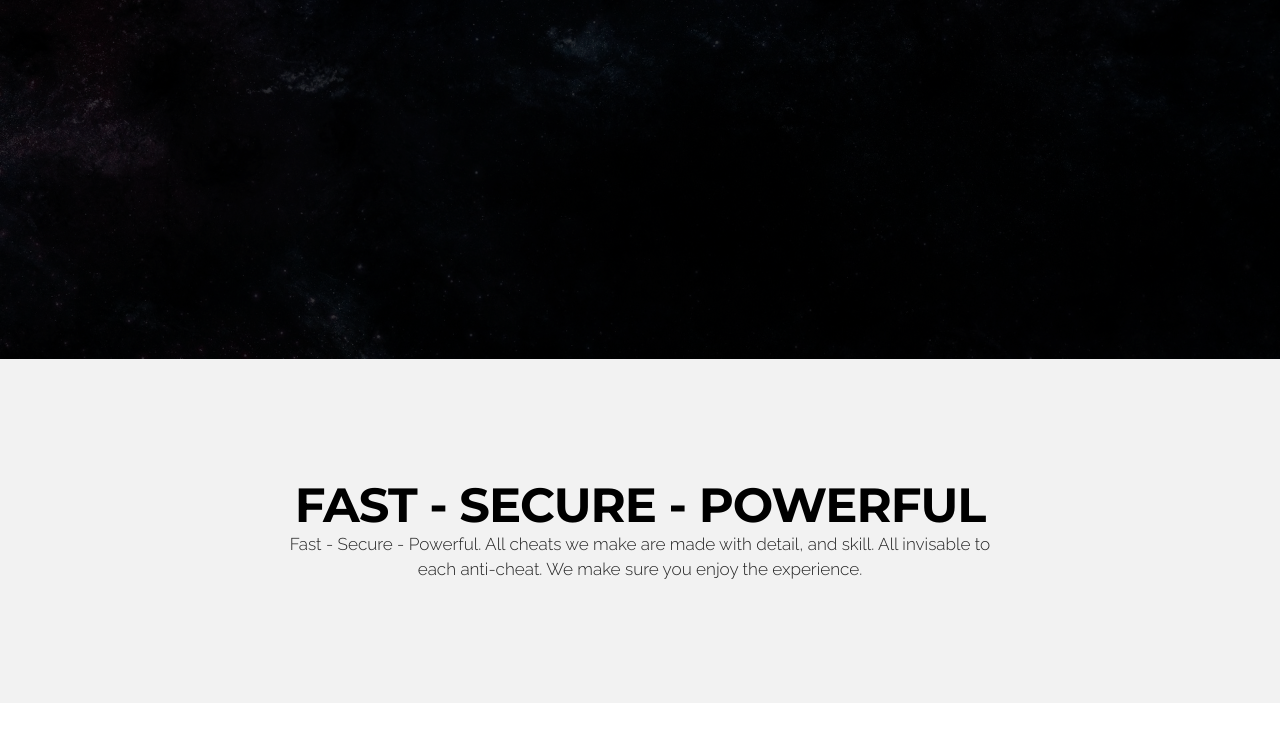
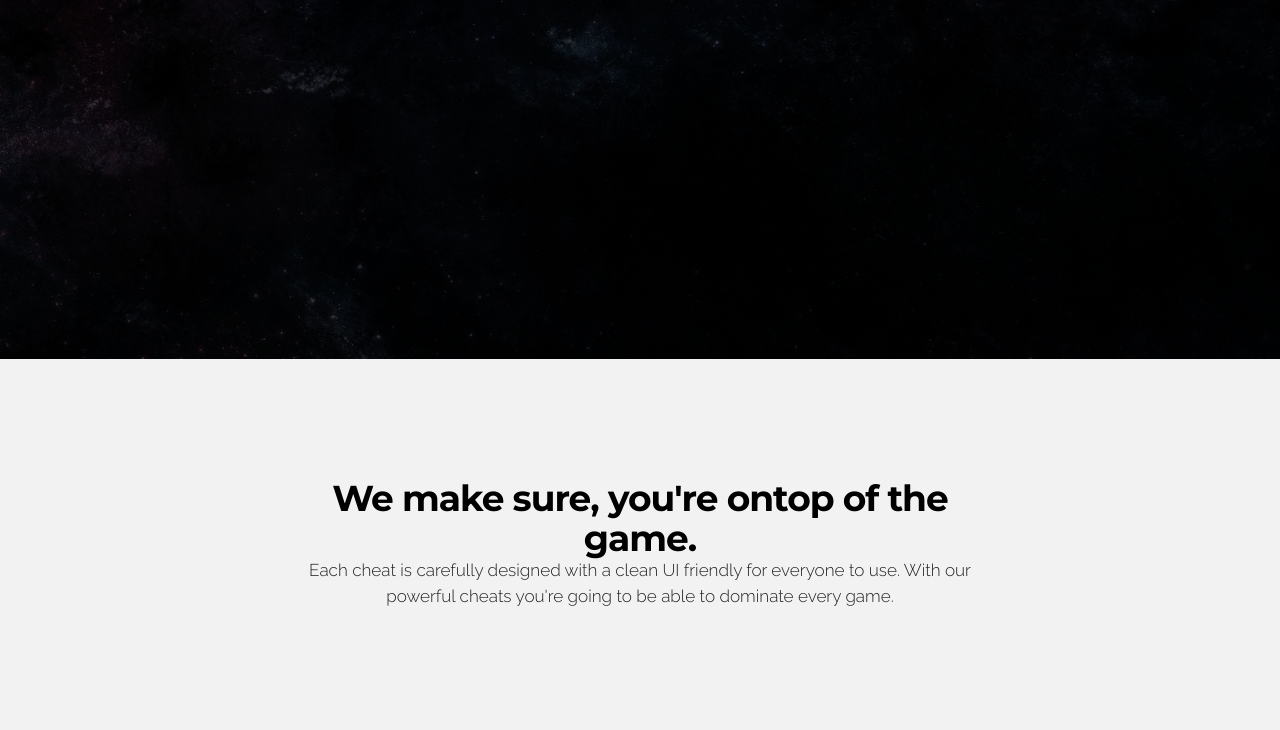
Before and after one commit to Owainz/Owainz.github.io, a plain HTML site: page index.html in a window 1280 px wide. Shown: the part 441-1171 px from the top of the page. Before the commit the page ends 1144 px from the top, so only its background shows below. Drawn offline with nearby package versions, Linux system fonts and the light colour scheme.

Commit message:
create github pages

```diff
--- a/assets/mobirise/css/mbr-additional.css
+++ b/assets/mobirise/css/mbr-additional.css
@@ -425,3 +425,6 @@ h6,
 #msg-box3-b p {
   color: #000;
 }
+#msg-box3-b .mbr-section-title {
+  font-size: 36px;
+}
--- a/index.html
+++ b/index.html
@@ -44,14 +44,14 @@
 
 </section>
 
-<section class="engine"><a href="https://mobirise.info/u">bootstrap html templates</a></section><section class="mbr-section article" id="msg-box3-b" data-rv-view="3" style="background-color: rgb(242, 242, 242); padding-top: 120px; padding-bottom: 120px;">
+<section class="engine"><a href="https://mobirise.info/n">free simple website templates</a></section><section class="mbr-section article" id="msg-box3-b" data-rv-view="3" style="background-color: rgb(242, 242, 242); padding-top: 120px; padding-bottom: 120px;">
 
 
     <div class="container">
         <div class="row">
             <div class="col-md-8 col-md-offset-2 text-xs-center">
-                <h3 class="mbr-section-title display-2">FAST - SECURE - POWERFUL</h3>
-                <div class="lead">Fast - Secure - Powerful. All cheats we make are made with detail, and skill. All invisable to each anti-cheat. We make sure you enjoy the experience.</div>
+                <h3 class="mbr-section-title display-2">We make sure, you're ontop of the game.</h3>
+                <div class="lead">Each cheat is carefully designed with a clean UI friendly for everyone to use. With our powerful cheats you're going to be able to dominate every game.</div>
 
             </div>
         </div>
```
Also changed, not shown: 1 other file.
